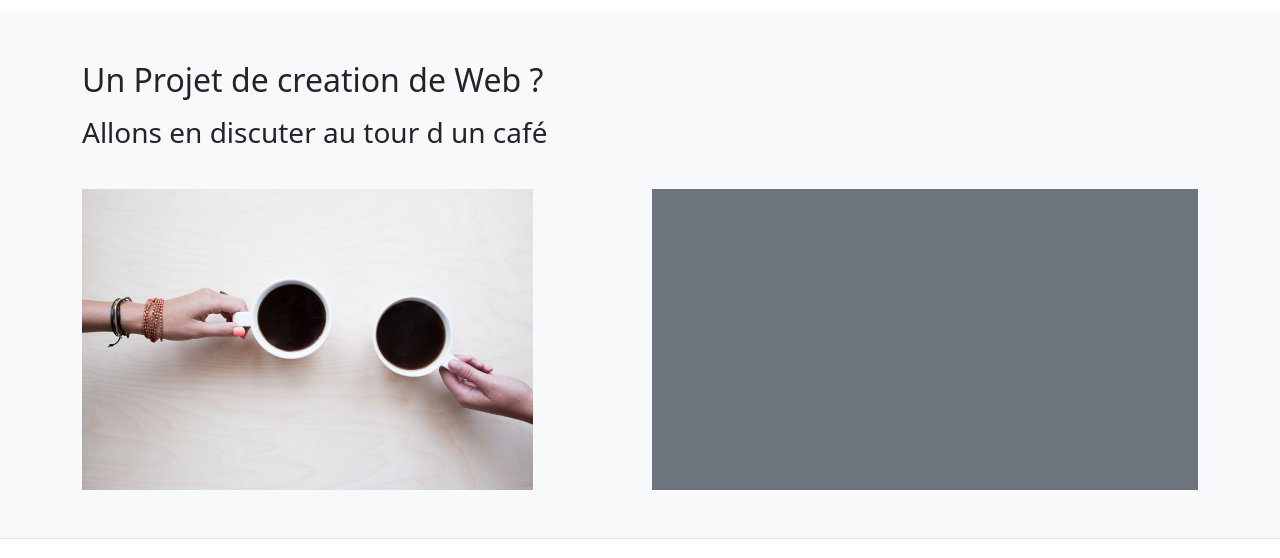
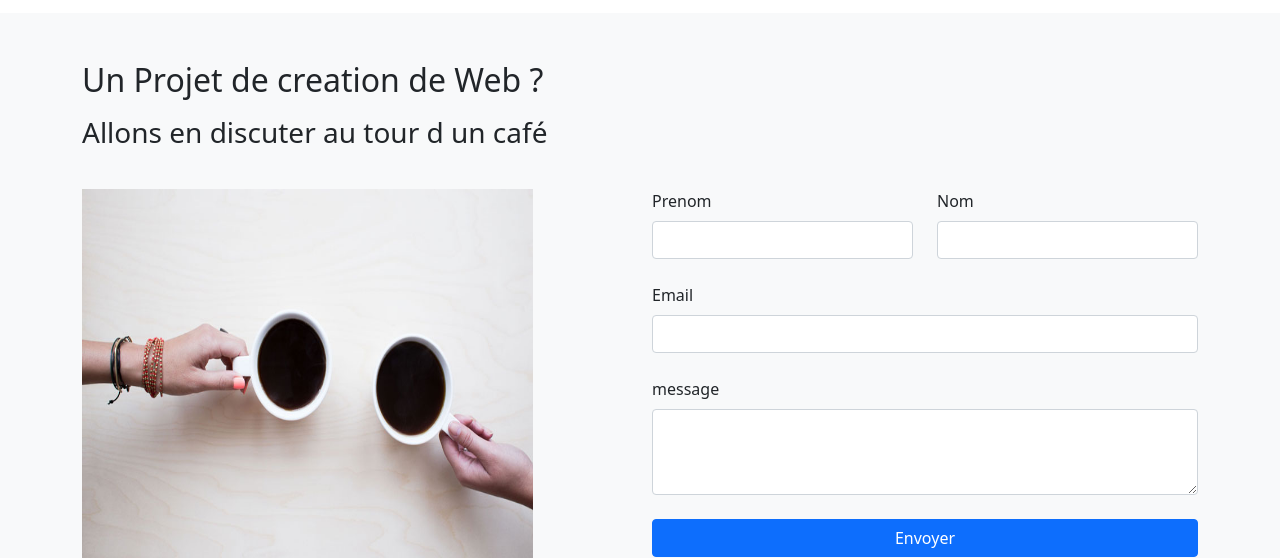
Before and after one commit to Steve2404/Cv-mit-Bootstap5, a plain HTML site: page votreDossier/index.html in a window 1280 px wide. Shown: the part 2110-2668 px from the top of the page. Drawn offline with nearby package versions, Linux system fonts and the light colour scheme.

Commit message:
Formular hinzufügen

```diff
--- a/votreDossier/index.html
+++ b/votreDossier/index.html
@@ -545,10 +545,32 @@
             <h3 class="fw-light fs-3">Allons en discuter au tour d un café</h3>
             <div class="row mt-4 gy-3">
                 <div class="col-12 col-md-5">
-                    <img src="img/grab-a-coffee.jpg" alt="Une tasse de café" class="w-100">
+                    <img src="img/grab-a-coffee.jpg" alt="Une tasse de café" class="w-100" style="height: 410px;">
                 </div>
+
+                <!-- Formulaire -->
                 <div class=" col-12 col-md-6 offset-md-1">
-                    <div class="bg-secondary w-100 h-100"></div>
+                    <form action="" class="row gy-4">
+                        <div class="col-6">
+                            <label for="prenom" class="form-label">Prenom</label>
+                            <input type="text" class="form-control" name="prenom" id="prenom" >
+                        </div>
+                        <div class="col-6">
+                            <label for="nom" class="form-label">Nom</label>
+                            <input type="text" class="form-control" name="nom" id="nom" >
+                        </div>
+                        <div class="col-12">
+                            <label for="email" class="form-label">Email</label>
+                            <input type="text" class="form-control" name="email" id="email" >
+                        </div>
+                        <div class="col-12">
+                            <label for="message" class="form-label">message</label>
+                            <textarea name="message" id="message"  rows="3" class="form-control"></textarea>
+                        </div>
+                        <dic class="col-12">
+                            <button type="submit" class="btn btn-primary w-100">Envoyer</button>
+                        </dic>
+                    </form>
                 </div>
             </div>
         </div>
```
